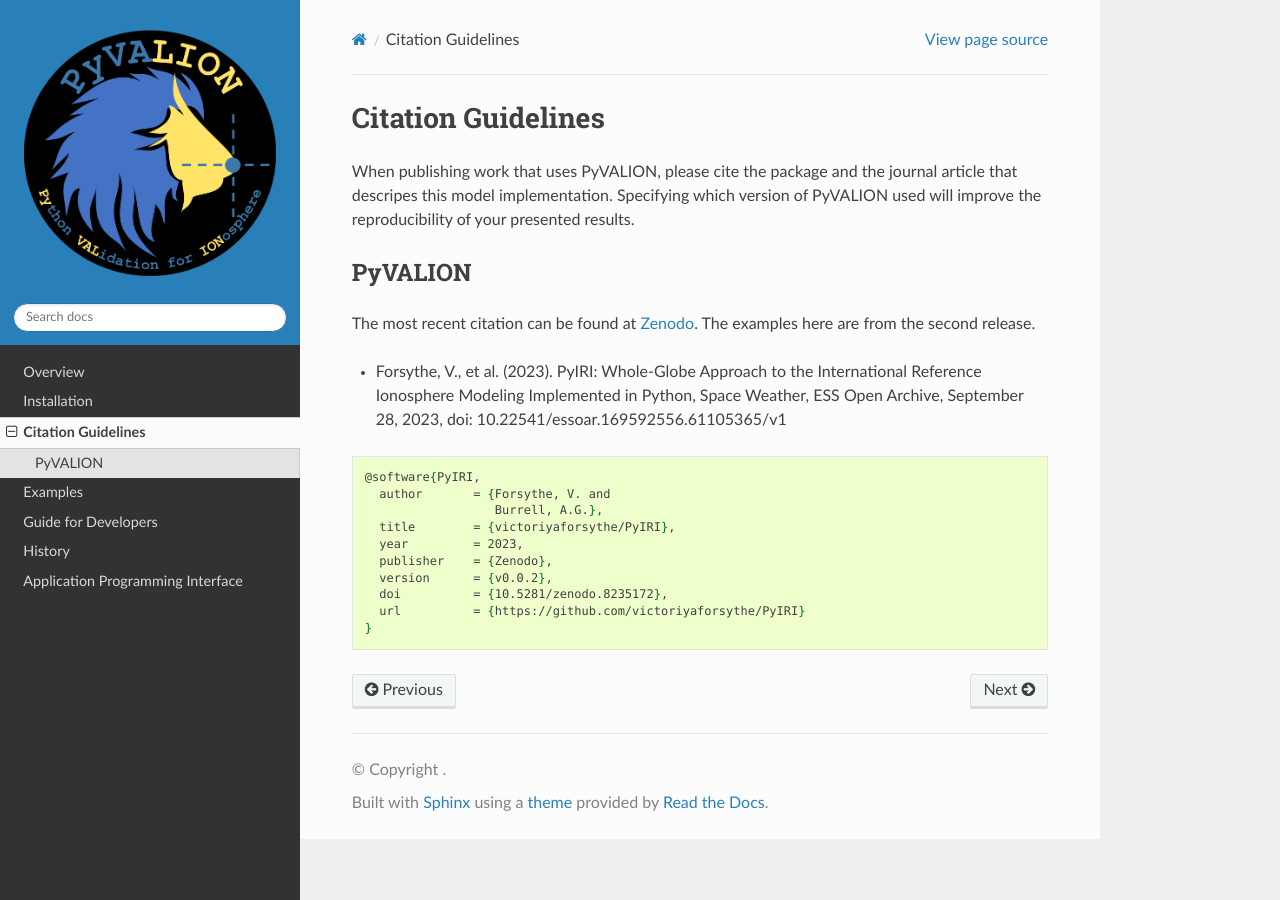
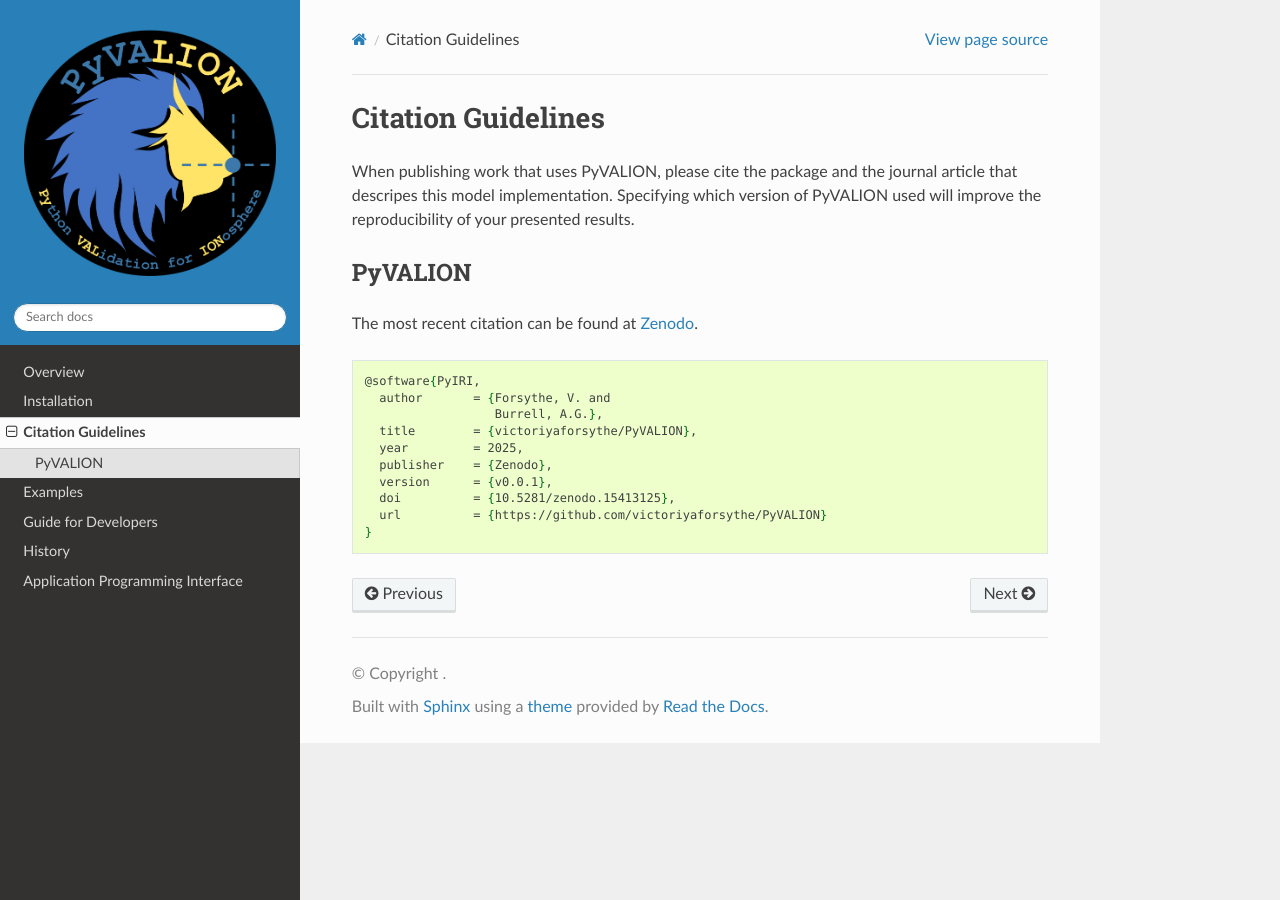
Before and after one commit to victoriyaforsythe/PyVALION, a Sphinx documentation site: the page built from docs/citing.rst, in a window 1280 px wide. Built offline with Sphinx 7.4.7 and the Read the Docs theme 3.1.0, drawn with Linux system fonts in a browser that asks for light colours; pages that are not in the unit, such as notebooks, are missing from menus.

Commit message:
Update citing.rst
Updated with new citation from zenodo

```diff
--- a/docs/citing.rst
+++ b/docs/citing.rst
@@ -8,24 +8,17 @@ PyVALION used will improve the reproducibility of your presented results.
 PyVALION
 -----
 
-The most recent citation can be found at `Zenodo <https://zenodo.org/>`_.  The
-examples here are from the second release.
-
-* Forsythe, V., et al. (2023).
-  PyIRI: Whole-Globe Approach to the
-  International Reference Ionosphere Modeling Implemented in Python,
-  Space Weather, ESS Open Archive, September 28, 2023,
-  doi: 10.22541/essoar.169592556.61105365/v1
+The most recent citation can be found at `Zenodo <https://zenodo.org/>`_.
 
 .. code-block:: latex
 
   @software{PyIRI,
     author       = {Forsythe, V. and
                     Burrell, A.G.},
-    title        = {victoriyaforsythe/PyIRI},
-    year         = 2023,
+    title        = {victoriyaforsythe/PyVALION},
+    year         = 2025,
     publisher    = {Zenodo},
-    version      = {v0.0.2},
-    doi          = {10.5281/zenodo.8235172},
-    url          = {https://github.com/victoriyaforsythe/PyIRI}
+    version      = {v0.0.1},
+    doi          = {10.5281/zenodo.15413125},
+    url          = {https://github.com/victoriyaforsythe/PyVALION}
   }
```
